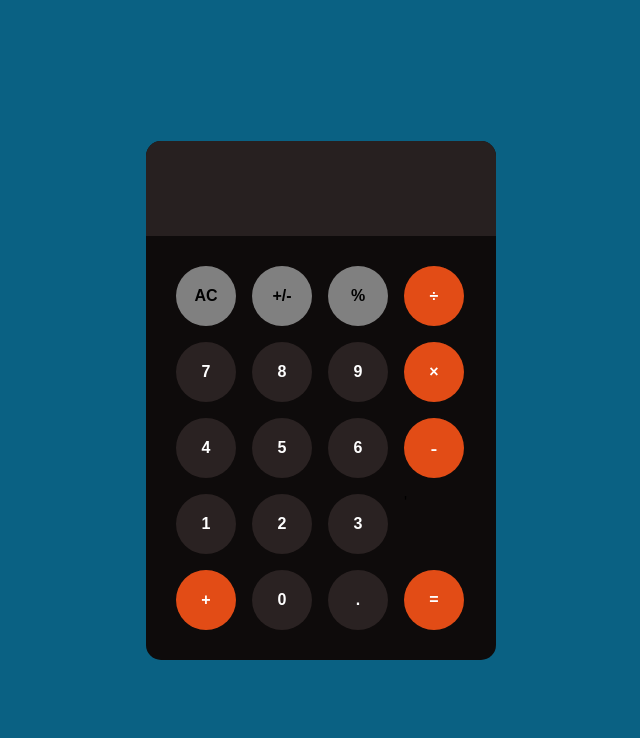
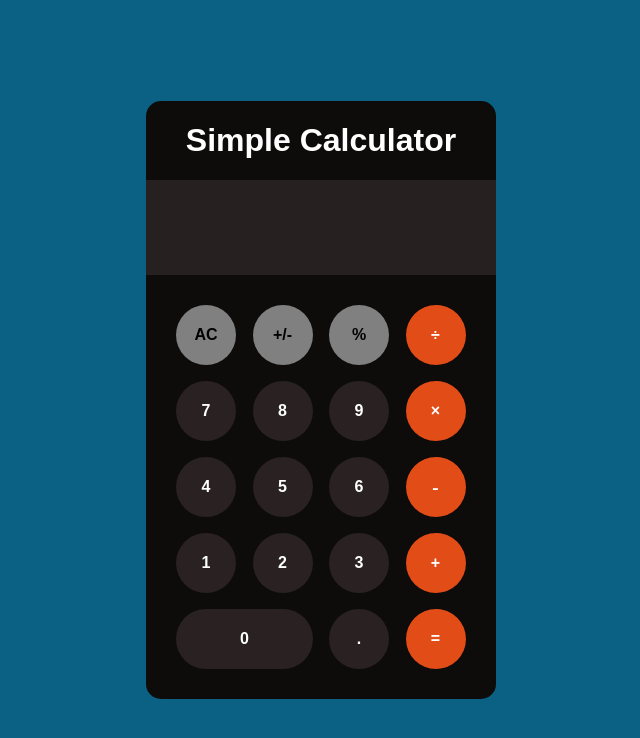
Before and after one commit to Cyril-Nii/Simple-Calculator, a plain HTML site: page Web-App/index.html in a window 1280 px wide. Shown: the whole page, without its empty margins (319-959 px from the left). Drawn offline with Linux system fonts and the light colour scheme.

Commit message:
Corrections made after consultations

```diff
--- a/Web-App/index.html
+++ b/Web-App/index.html
@@ -15,7 +15,7 @@
 
     <div id="calculator">
 
-        <!-- <h1>Simple Calculator</h1> -->
+        <h1>Simple Calculator</h1>
 
         <input id="display" readonly>
 
@@ -34,9 +34,9 @@
             <button onclick="appendToDisplay('-')" class="right">˗</button>
             <button onclick="appendToDisplay('1')">1</button>
             <button onclick="appendToDisplay('2')">2</button>
-            <button onclick="appendToDisplay('3')">3</button>'
+            <button onclick="appendToDisplay('3')">3</button>
             <button onclick="appendToDisplay('+')" class="right">+</button>
-            <button onclick="appendToDisplay('0')">0</button>
+            <button onclick="appendToDisplay('0')" class="zero">0</button>
             <button onclick="appendToDisplay('.')">.</button>
             <button onclick="calculate()" class="right">=</button>
 
@@ -44,7 +44,7 @@
 
     </div>
 
-    <script type="module" src="./index.js"></script>
+    <script src="./index.js"></script>
 </body>
 
 </html>
--- a/Web-App/style.css
+++ b/Web-App/style.css
@@ -32,12 +32,16 @@ body {
     color: white;
 }
 
-
-#keys{
+#keys {
     display: grid;
-    grid-template-columns: repeat(4,0.2fr);
+    grid-template-columns: repeat(4, 1fr);
     padding: 30px;
     gap: 1rem;
+}
+
+button.zero {
+    grid-column: span 2;
+    width: 100%;
 }
 
 
```
